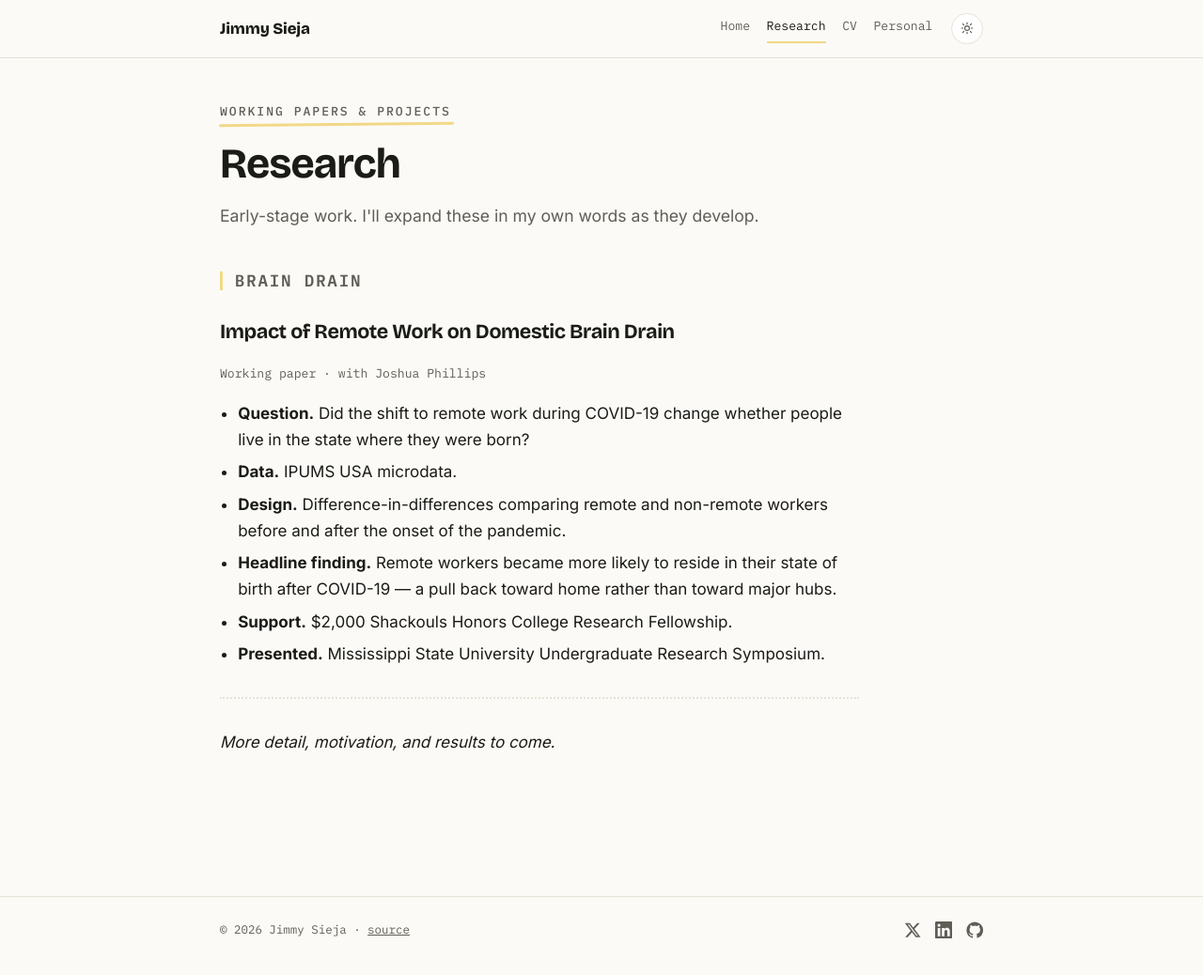
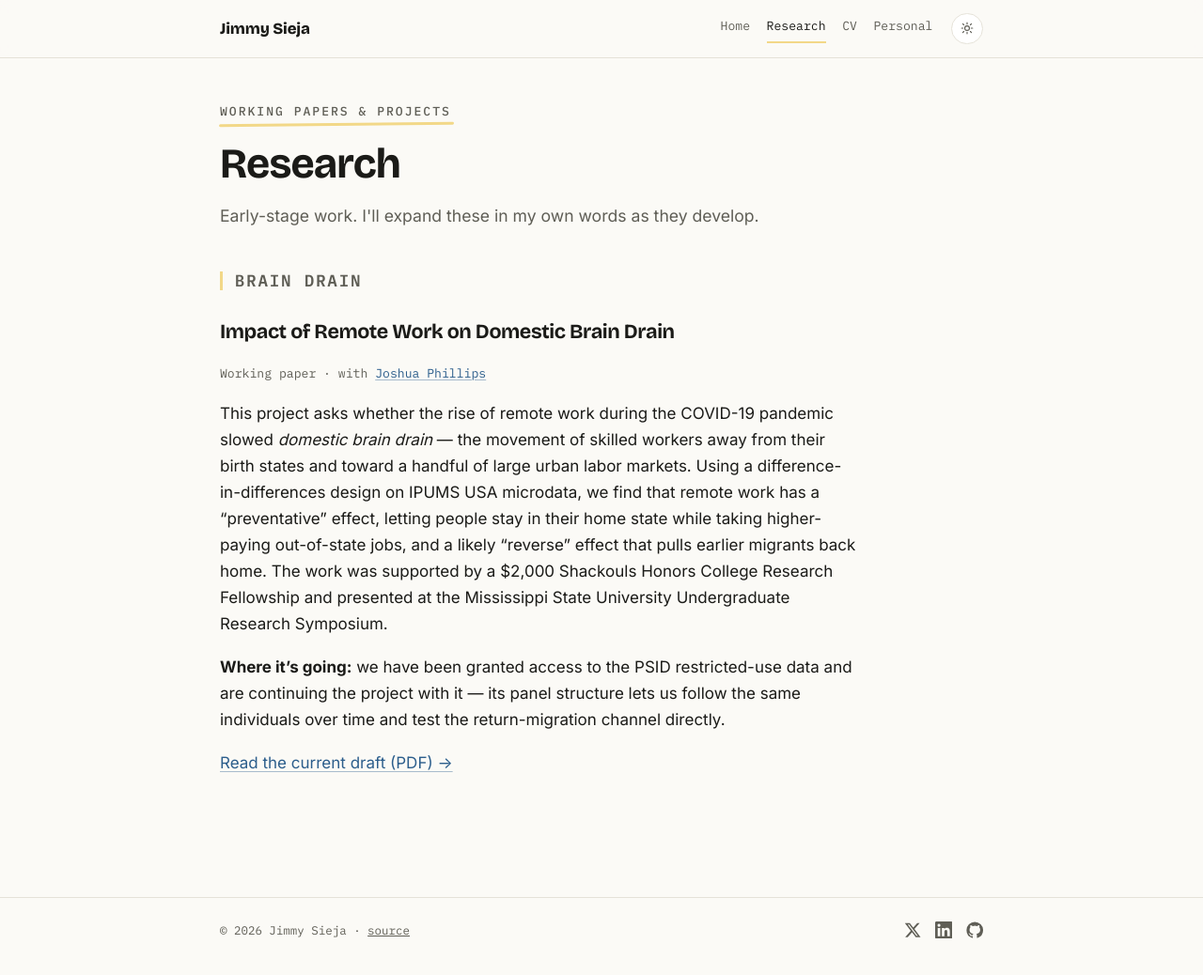
Before and after one commit to jimmysieja/jimmysieja.github.io, a Jekyll site: the page built from _pages/research.md, in a window 1280 px wide and 1040 px high. Shown: the whole window at 94% size. Built offline with Jekyll 4.4.1, drawn with Linux system fonts in a browser that asks for light colours.

Commit message:
CV link, research description + PSID + paper, backpacking section

```diff
--- a/_pages/research.md
+++ b/_pages/research.md
@@ -6,26 +6,33 @@ lead: "Early-stage work. I'll expand these in my own words as they develop."
 ---
 
 <!--
-  Each project is an <h3> title, a .meta line, a bullet list, and (optionally)
-  one or more figures. Copy the block between the rules to add a project.
+  Each project is an <h3> title, a .meta line, a short description, and
+  (optionally) figures. Copy the block between the rules to add a project.
   Drop figure images into images/research/ and uncomment the <figure>.
+  Papers/drafts go in /files/ and are linked like the one below.
 -->
 
 ## Brain drain
 
 ### Impact of Remote Work on Domestic Brain Drain
 
-<p class="meta">Working paper · with Joshua Phillips</p>
+<p class="meta">Working paper &middot; with <a href="https://www.linkedin.com/in/josh-w-phillips/">Joshua Phillips</a></p>
 
-- **Question.** Did the shift to remote work during COVID-19 change whether people
-  live in the state where they were born?
-- **Data.** IPUMS USA microdata.
-- **Design.** Difference-in-differences comparing remote and non-remote workers
-  before and after the onset of the pandemic.
-- **Headline finding.** Remote workers became more likely to reside in their state
-  of birth after COVID-19 — a pull back toward home rather than toward major hubs.
-- **Support.** $2,000 Shackouls Honors College Research Fellowship.
-- **Presented.** Mississippi State University Undergraduate Research Symposium.
+This project asks whether the rise of remote work during the COVID-19 pandemic
+slowed *domestic brain drain* — the movement of skilled workers away from their
+birth states and toward a handful of large urban labor markets. Using a
+difference-in-differences design on IPUMS USA microdata, we find that remote work
+has a "preventative" effect, letting people stay in their home state while taking
+higher-paying out-of-state jobs, and a likely "reverse" effect that pulls earlier
+migrants back home. The work was supported by a $2,000 Shackouls Honors College
+Research Fellowship and presented at the Mississippi State University
+Undergraduate Research Symposium.
+
+**Where it's going:** we have been granted access to the PSID restricted-use data
+and are continuing the project with it — its panel structure lets us follow the
+same individuals over time and test the return-migration channel directly.
+
+[Read the current draft (PDF) &rarr;](/files/remote-work-brain-drain.pdf){:target="_blank" rel="noopener"}
 
 <!--
 <figure>
@@ -33,7 +40,3 @@ lead: "Early-stage work. I'll expand these in my own words as they develop."
   <figcaption>Fig. 1 — short caption explaining what the reader is looking at.</figcaption>
 </figure>
 -->
-
----
-
-_More detail, motivation, and results to come._
--- a/assets/css/style.scss
+++ b/assets/css/style.scss
@@ -347,6 +347,30 @@ button:focus-visible {
   padding: 0.1em 0.35em;
   border-radius: 4px;
 }
+.prose table {
+  display: block;
+  width: max-content;
+  max-width: 100%;
+  overflow-x: auto;
+  border-collapse: collapse;
+  font-size: 0.95rem;
+  margin: 1.4rem 0;
+}
+.prose th,
+.prose td {
+  text-align: left;
+  padding: 0.5rem 0.8rem;
+  border-bottom: 1px solid var(--border);
+}
+.prose th {
+  font-family: var(--font-mono);
+  font-size: 0.74rem;
+  font-weight: 600;
+  letter-spacing: 0.06em;
+  text-transform: uppercase;
+  color: var(--muted);
+}
+.prose tbody tr:last-child td { border-bottom: 0; }
 .prose figure { margin: 1.8rem 0; }
 .prose figure img {
   width: 100%;
```
Also changed, not shown: _pages/cv.md (+1 -1 lines), _pages/home.md (+4 -4 lines), _pages/personal.md (+20 -1 lines), 1 other file.
